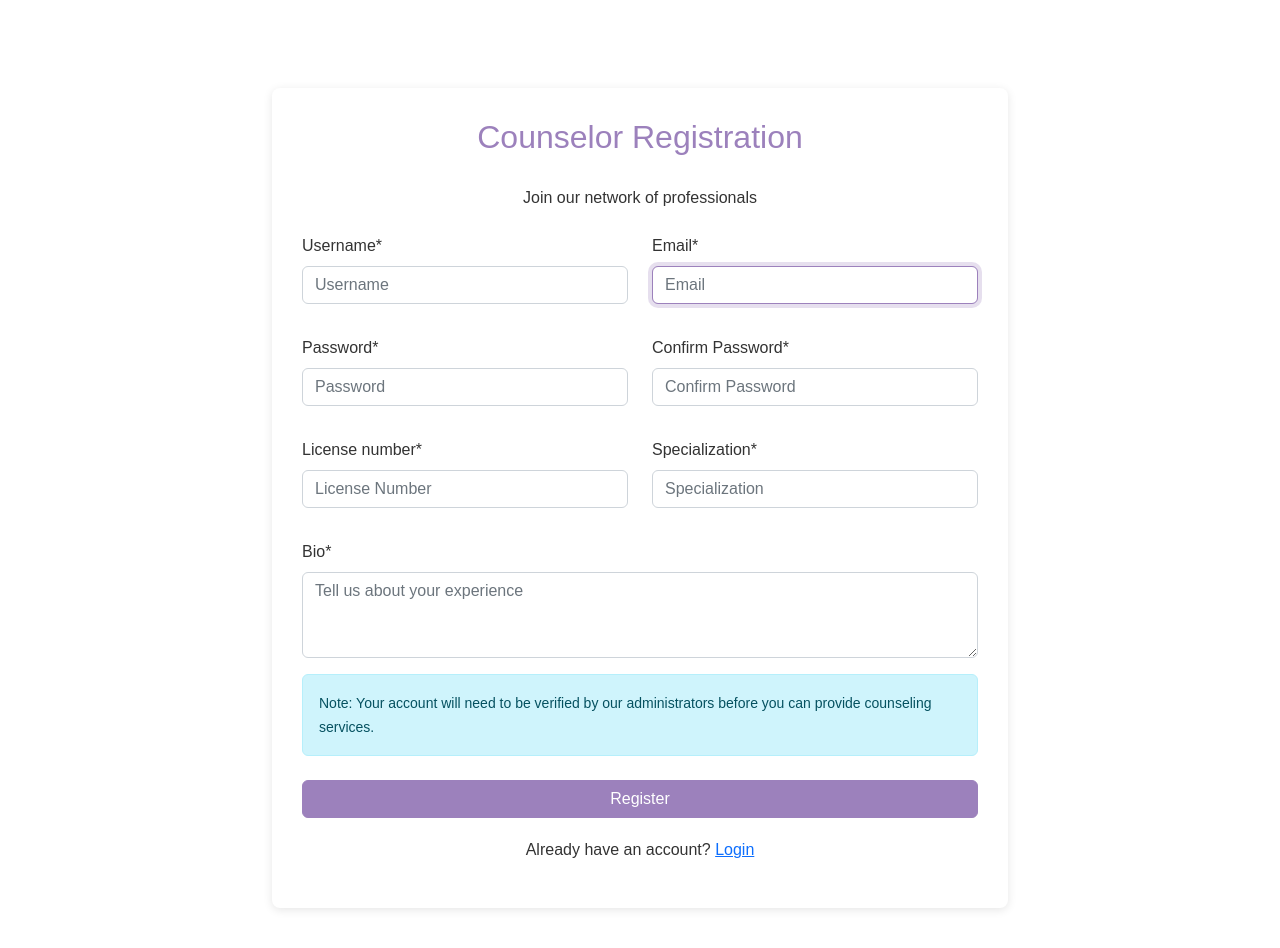
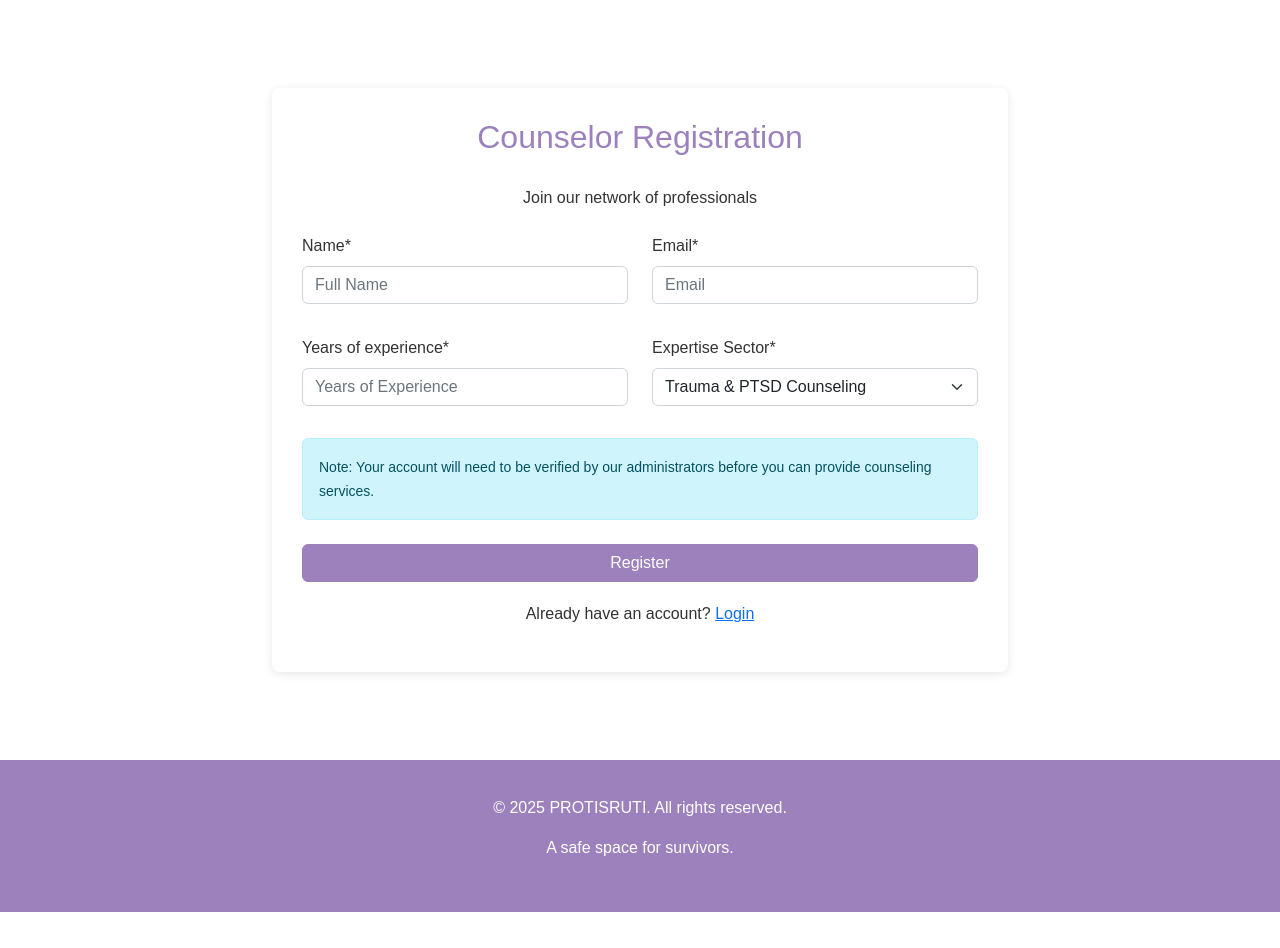
Before and after one commit to IsratMou/ProtisrutiNgo, a Django app: page /register/counselor/ in a window 1280 px wide. Shown: the part 56-1004 px from the top of the page. After the commit the page ends 968 px from the top, so only its background shows below. Run offline with Django 5.2, Linux system fonts and the light colour scheme; parts of the project's set-up code (start-up, migrations or seed data) failed here and were passed over; some libraries are stand-ins or nearby versions.

Commit message:
counselor_reg_form update

```diff
--- a/protisruti/core/forms.py
+++ b/protisruti/core/forms.py
@@ -1,31 +1,40 @@
+from .models import CustomUser, SurvivorProfile, Counselor
+from django.core.exceptions import ValidationError
+from django.contrib.auth.forms import UserCreationForm, AuthenticationForm
 from django import forms
-from django.contrib.auth.forms import UserCreationForm, AuthenticationForm
-from django.core.exceptions import ValidationError
-from .models import CustomUser, SurvivorProfile, CounselorProfile
+
+
+from django.shortcuts import render, redirect
+
 
 class SurvivorRegistrationForm(UserCreationForm):
     """
     Form for survivor registration with custom fields
     """
-    email = forms.EmailField(
+    email = forms.CharField(
         max_length=254,
-        widget=forms.EmailInput(attrs={'class': 'form-control', 'placeholder': 'Email'})
+        widget=forms.TextInput(
+            attrs={'class': 'form-control', 'placeholder': 'Email'})
     )
     username = forms.CharField(
         max_length=30,
-        widget=forms.TextInput(attrs={'class': 'form-control', 'placeholder': 'Username'})
+        widget=forms.TextInput(
+            attrs={'class': 'form-control', 'placeholder': 'Username'})
     )
     password1 = forms.CharField(
         label="Password",
-        widget=forms.PasswordInput(attrs={'class': 'form-control', 'placeholder': 'Password'})
+        widget=forms.PasswordInput(
+            attrs={'class': 'form-control', 'placeholder': 'Password'})
     )
     password2 = forms.CharField(
         label="Confirm Password",
-        widget=forms.PasswordInput(attrs={'class': 'form-control', 'placeholder': 'Confirm Password'})
+        widget=forms.PasswordInput(
+            attrs={'class': 'form-control', 'placeholder': 'Confirm Password'})
     )
     bio = forms.CharField(
         required=False,
-        widget=forms.Textarea(attrs={'class': 'form-control', 'placeholder': 'Tell us about yourself (optional)', 'rows': 3})
+        widget=forms.Textarea(attrs={
+            'class': 'form-control', 'placeholder': 'Tell us about yourself (optional)', 'rows': 3})
     )
 
     class Meta:
@@ -38,65 +47,50 @@ class SurvivorRegistrationForm(UserCreationForm):
 
         if commit:
             user.save()
-            # First check if a profile already exists before creating one
             SurvivorProfile.objects.get_or_create(
                 user=user,
                 defaults={'bio': self.cleaned_data.get('bio', '')}
             )
         return user
 
-class CounselorRegistrationForm(UserCreationForm):
+
+class CounselorRegistrationForm(forms.ModelForm):
     """
-    Form for counselor registration with professional details
+    Form for counselor registration with additional fields
     """
-    email = forms.EmailField(
+    EXPERTISE_CHOICES = [
+        ('trauma_ptsd', 'Trauma & PTSD Counseling'),
+        ('child_abuse', 'Child & Adolescent Abuse Counseling'),
+        ('domestic_violence', 'Domestic Violence Counseling'),
+        ('ipv', 'Intimate Partner Violence (IPV) Counseling'),
+        ('mental_health', 'Mental Health Counseling'),
+        ('career_guidance', 'Career Guidance'),
+        ('relationship_counseling', 'Relationship Counseling'),
+        ('financial_advice', 'Financial Advice'),
+        ('addiction_recovery', 'Addiction Recovery'),
+        ('sexual_abuse', 'Sexual Abuse and Harassment Counseling'),
+    ]
+
+    email = forms.CharField(
         max_length=254,
-        widget=forms.EmailInput(attrs={'class': 'form-control', 'placeholder': 'Email'})
+        widget=forms.TextInput(
+            attrs={'class': 'form-control', 'placeholder': 'Email'})
     )
-    username = forms.CharField(
-        max_length=30,
-        widget=forms.TextInput(attrs={'class': 'form-control', 'placeholder': 'Username'})
-    )
-    password1 = forms.CharField(
-        label="Password",
-        widget=forms.PasswordInput(attrs={'class': 'form-control', 'placeholder': 'Password'})
-    )
-    password2 = forms.CharField(
-        label="Confirm Password",
-        widget=forms.PasswordInput(attrs={'class': 'form-control', 'placeholder': 'Confirm Password'})
-    )
-    license_number = forms.CharField(
-        max_length=100,
-        widget=forms.TextInput(attrs={'class': 'form-control', 'placeholder': 'License Number'})
-    )
-    specialization = forms.CharField(
-        max_length=200,
-        widget=forms.TextInput(attrs={'class': 'form-control', 'placeholder': 'Specialization'})
-    )
-    bio = forms.CharField(
-        widget=forms.Textarea(attrs={'class': 'form-control', 'placeholder': 'Tell us about your experience', 'rows': 3})
+    expertise_sector = forms.ChoiceField(
+        choices=EXPERTISE_CHOICES,
+        widget=forms.Select(attrs={'class': 'form-control'}),
+        label="Expertise Sector"
     )
 
     class Meta:
-        model = CustomUser
-        fields = ('email', 'username', 'password1', 'password2')
+        model = Counselor
+        fields = ['name', 'email', 'years_of_experience', 'expertise_sector']
 
-    def save(self, commit=True):
-        user = super().save(commit=False)
-        user.user_type = 'counselor'
+        widgets = {
+            'name': forms.TextInput(attrs={'class': 'form-control', 'placeholder': 'Full Name'}),
+            'years_of_experience': forms.NumberInput(attrs={'class': 'form-control', 'placeholder': 'Years of Experience'}),
+        }
 
-        if commit:
-            user.save()
-            # First check if a profile already exists before creating one
-            CounselorProfile.objects.get_or_create(
-                user=user,
-                defaults={
-                    'license_number': self.cleaned_data['license_number'],
-                    'specialization': self.cleaned_data['specialization'],
-                    'bio': self.cleaned_data['bio']
-                }
-            )
-        return user
 
 class CustomLoginForm(AuthenticationForm):
     """
@@ -104,8 +98,24 @@ class CustomLoginForm(AuthenticationForm):
     """
     username = forms.EmailField(
         max_length=254,
-        widget=forms.EmailInput(attrs={'class': 'form-control', 'placeholder': 'Email'})
+        widget=forms.EmailInput(
+            attrs={'class': 'form-control', 'placeholder': 'Email'})
     )
     password = forms.CharField(
-        widget=forms.PasswordInput(attrs={'class': 'form-control', 'placeholder': 'Password'})
+        widget=forms.PasswordInput(
+            attrs={'class': 'form-control', 'placeholder': 'Password'})
     )
+
+
+def register_counselor_view(request):
+    """
+    View for counselor registration
+    """
+    if request.method == 'POST':
+        form = CounselorRegistrationForm(request.POST)
+        if form.is_valid():
+            form.save()
+            return redirect('success_url')  # Replace with your success URL
+    else:
+        form = CounselorRegistrationForm()
+    return render(request, 'register_counselor.html', {'form': form})
--- a/protisruti/core/models.py
+++ b/protisruti/core/models.py
@@ -1,12 +1,14 @@
 from django.db import models
 from django.contrib.auth.models import AbstractUser, BaseUserManager
 from django.utils.translation import gettext_lazy as _
+
 
 class CustomUserManager(BaseUserManager):
     """
     Custom user model manager where email is the unique identifier
     for authentication instead of username.
     """
+
     def create_user(self, email, password=None, **extra_fields):
         """
         Create and save a user with the given email and password.
@@ -34,6 +36,7 @@ class CustomUserManager(BaseUserManager):
             raise ValueError(_('Superuser must have is_superuser=True.'))
         return self.create_user(email, password, **extra_fields)
 
+
 class CustomUser(AbstractUser):
     """
     Custom User model with email as the primary identifier
@@ -47,7 +50,8 @@ class CustomUser(AbstractUser):
 
     email = models.EmailField(_('email address'), unique=True)
     username = models.CharField(max_length=150, unique=True)
-    user_type = models.CharField(max_length=10, choices=USER_TYPE_CHOICES, default='survivor')
+    user_type = models.CharField(
+        max_length=10, choices=USER_TYPE_CHOICES, default='survivor')
 
     USERNAME_FIELD = 'email'
     REQUIRED_FIELDS = ['username']
@@ -63,21 +67,25 @@ class CustomUser(AbstractUser):
     def is_counselor(self):
         return self.user_type == 'counselor'
 
+
 class SurvivorProfile(models.Model):
     """
     Profile for Survivor users with additional fields.
     """
-    user = models.OneToOneField(CustomUser, on_delete=models.CASCADE, related_name='survivor_profile')
+    user = models.OneToOneField(
+        CustomUser, on_delete=models.CASCADE, related_name='survivor_profile')
     bio = models.TextField(blank=True, null=True)
 
     def __str__(self):
         return f"{self.user.username}'s Profile"
 
+
 class CounselorProfile(models.Model):
     """
     Profile for Counselor users with additional fields.
     """
-    user = models.OneToOneField(CustomUser, on_delete=models.CASCADE, related_name='counselor_profile')
+    user = models.OneToOneField(
+        CustomUser, on_delete=models.CASCADE, related_name='counselor_profile')
     license_number = models.CharField(max_length=100)
     specialization = models.CharField(max_length=200)
     bio = models.TextField()
@@ -85,3 +93,13 @@ class CounselorProfile(models.Model):
 
     def __str__(self):
         return f"{self.user.username}'s Profile"
+
+
+class Counselor(models.Model):
+    name = models.CharField(max_length=100)
+    email = models.EmailField(unique=True)
+    years_of_experience = models.PositiveIntegerField()  # New field
+    expertise_sector = models.CharField(max_length=255)  # New field
+
+    def __str__(self):
+        return self.name
--- a/protisruti/templates/register_counselor.html
+++ b/protisruti/templates/register_counselor.html
@@ -16,7 +16,7 @@
 
                     <div class="row">
                         <div class="col-md-6 mb-3">
-                            {{ form.username|as_crispy_field }}
+                            {{ form.name|as_crispy_field }}
                         </div>
                         <div class="col-md-6 mb-3">
                             {{ form.email|as_crispy_field }}
@@ -25,24 +25,11 @@
 
                     <div class="row">
                         <div class="col-md-6 mb-3">
-                            {{ form.password1|as_crispy_field }}
+                            {{ form.years_of_experience|as_crispy_field }}
                         </div>
                         <div class="col-md-6 mb-3">
-                            {{ form.password2|as_crispy_field }}
+                            {{ form.expertise_sector|as_crispy_field }}
                         </div>
-                    </div>
-
-                    <div class="row">
-                        <div class="col-md-6 mb-3">
-                            {{ form.license_number|as_crispy_field }}
-                        </div>
-                        <div class="col-md-6 mb-3">
-                            {{ form.specialization|as_crispy_field }}
-                        </div>
-                    </div>
-
-                    <div class="mb-3">
-                        {{ form.bio|as_crispy_field }}
                     </div>
 
                     <div class="alert alert-info">
```
Also changed, not shown: protisruti/core/admin.py (+17 -4 lines), protisruti/db.sqlite3.
